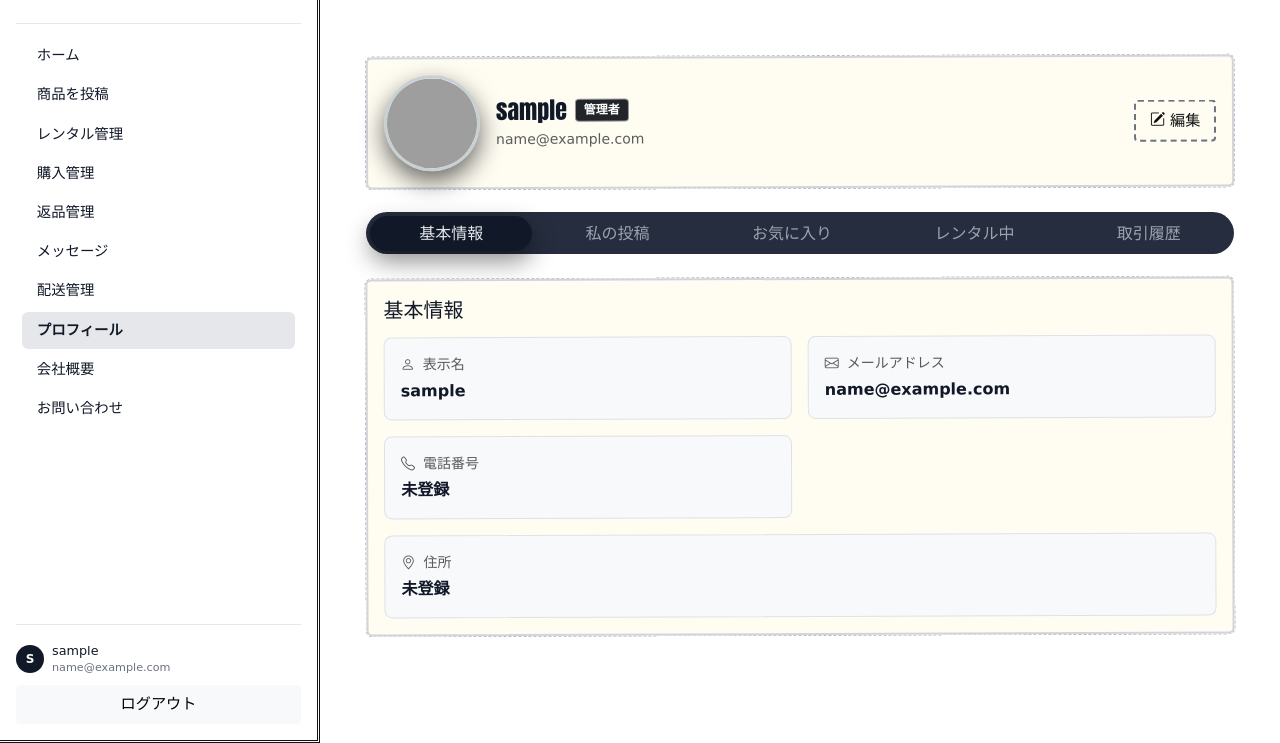
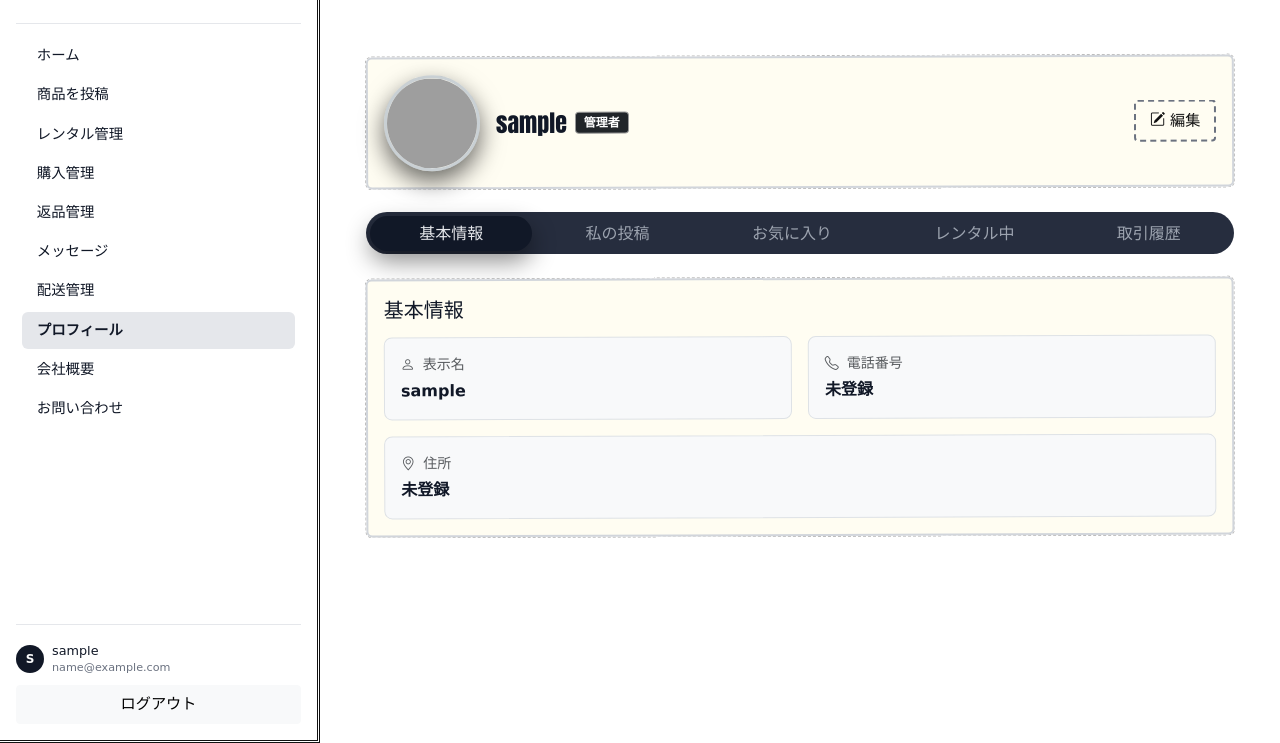
Before and after one commit to shunsuke121/mura_share, a Django app: page /profile/ in a window 1280 px wide. Shown: the part 57-800 px from the top of the page. Run offline with Django 4.2, Linux system fonts and the light colour scheme; the visitor is signed in with stand-in values (Sample User, id 1); data that the repository does not hold is empty; grey boxes are pictures that could not be loaded.

Commit message:
Remove email from profile view

```diff
--- a/templates/frontend/profile/index.html
+++ b/templates/frontend/profile/index.html
@@ -30,7 +30,6 @@
               <span class="badge bg-secondary-subtle text-secondary rounded-pill">一般ユーザー</span>
             {% endif %}
           </div>
-          <div class="text-muted small mt-1">{{ user_obj.email }}</div>
           {% if has_active_rental %}
             <div class="d-flex flex-wrap gap-2 mt-2">
               <span class="badge bg-primary">レンタル中</span>
@@ -163,14 +162,6 @@
               </div>
             </div>
 
-            <div class="col-md-6">
-              <div class="p-3 bg-light border rounded-3 h-100">
-                <div class="text-muted small mb-1">
-                  <i class="bi bi-envelope me-2"></i>メールアドレス
-                </div>
-                <div class="fw-semibold">{{ user_obj.email }}</div>
-              </div>
-            </div>
 
             <div class="col-md-6">
               <div class="p-3 bg-light border rounded-3 h-100">
```
